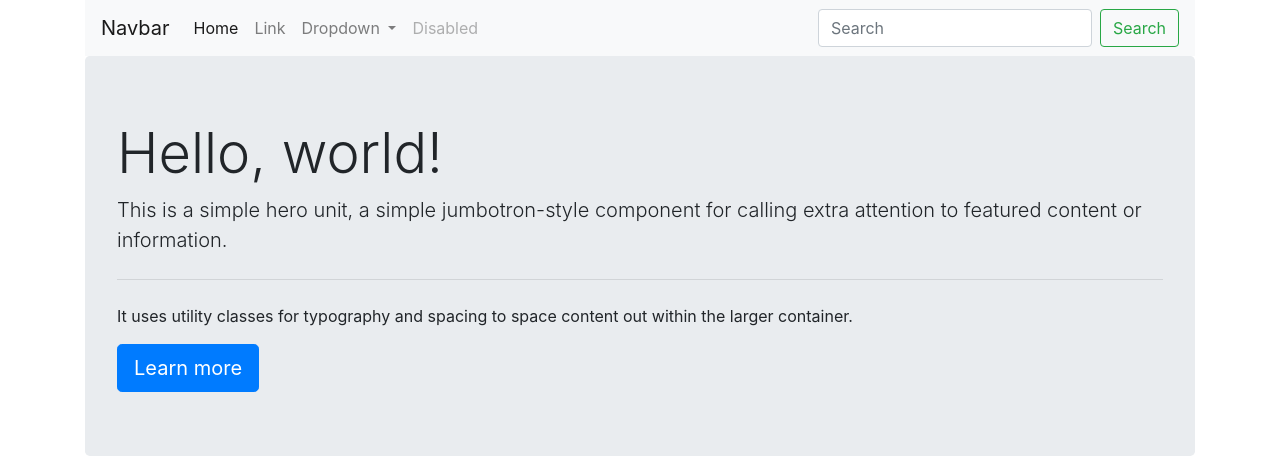
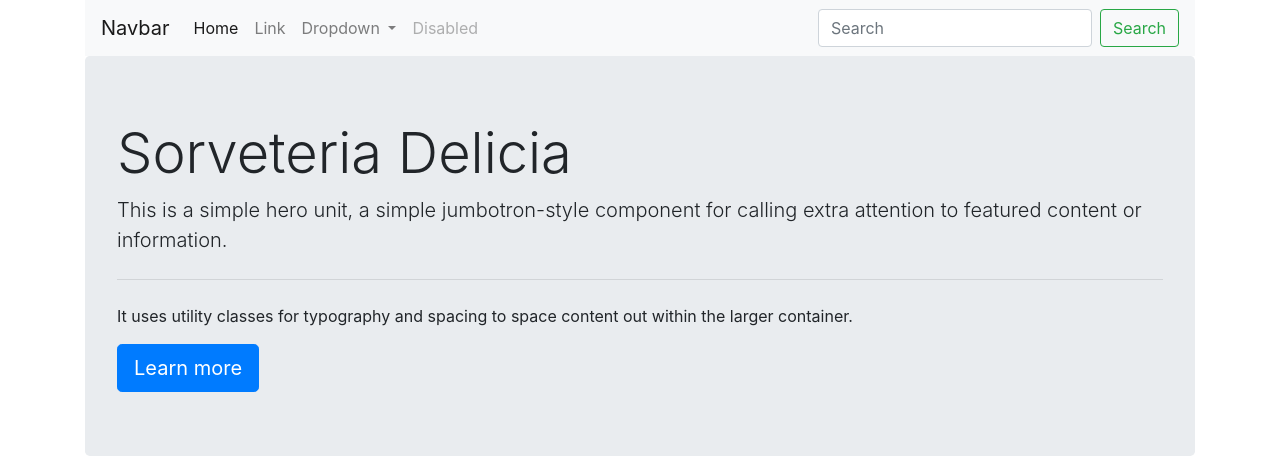
Before and after one commit to Davialves19/Projeto-Framework-, a plain HTML site: page index.html in a window 1280 px wide. Shown: the top 466 px of the page. Drawn offline with nearby package versions, Linux system fonts and the light colour scheme.

Commit message:
ajuste01

```diff
--- a/index.html
+++ b/index.html
@@ -51,7 +51,7 @@
 
           <!--jumbotron-->
           <div class="jumbotron">
-            <h1 class="display-4">Hello, world!</h1>
+            <h1 class="display-4">Sorveteria Delicia</h1>
             <p class="lead">This is a simple hero unit, a simple jumbotron-style component for calling extra attention to featured content or information.</p>
             <hr class="my-4">
             <p>It uses utility classes for typography and spacing to space content out within the larger container.</p>
```
